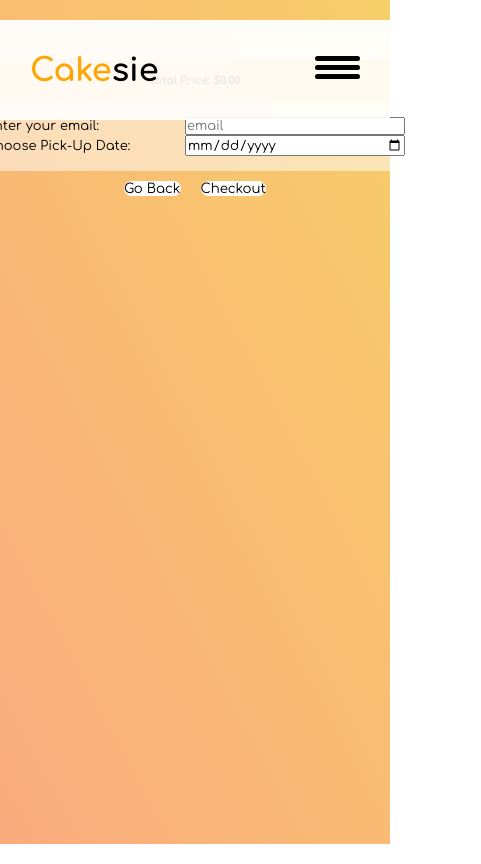
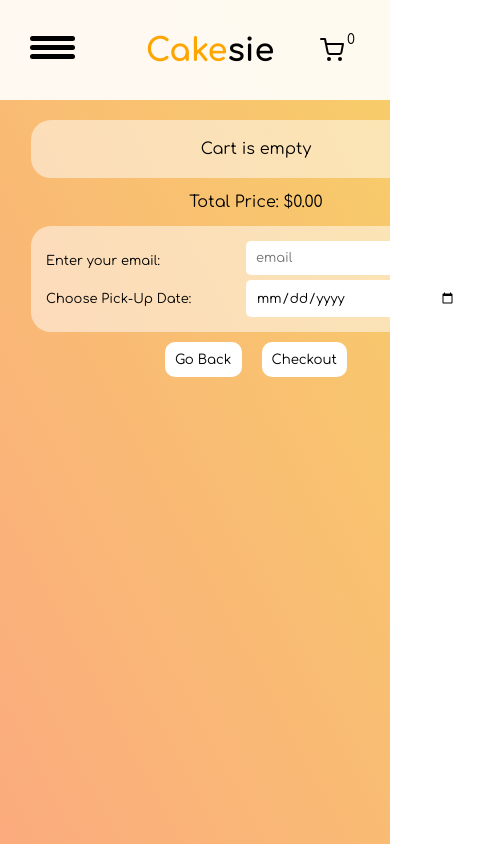
Before and after one commit to aimakov/cake_shop, a React (Create React App) app: page /cart in a window 390 px wide. Shown: the whole page, 481 px wide, since content can reach past the window. Built offline with nearby package versions, Linux system fonts and the light colour scheme.

Commit message:
Solving responsiveness issues

```diff
--- a/src/Components/About/About.css
+++ b/src/Components/About/About.css
@@ -49,6 +49,14 @@
 }
 
 @media all and (max-width: 1023px) {
+    .AboutContainer h3 {
+        font-size: 1.5rem;
+    }
+
+    .AboutContainer p {
+        font-size: 1rem;
+    }
+
     .CakeStores {
         flex-direction: column;
     }
--- a/src/Components/Cart/CartOrders.css
+++ b/src/Components/Cart/CartOrders.css
@@ -1,8 +1,8 @@
 .cartContainer {
-    /* width: 100vw; */
-    /* padding: 100px; */
+    width: 100vw;
+    min-height: 100vh;
+    padding: 100px;
     /* margin-top: 20px; */
-    /* background-color: violet; */
 }
 
 .cartWrapper {
@@ -70,6 +70,10 @@
     height: 100%;
 }
 
+.smallCakeWrapper > .cartElementInfo > p:first-child {
+    margin-bottom: 5px;
+}
+
 .cartPrice {
     position: absolute;
     top: 10px;
@@ -85,12 +89,16 @@
     /* height: 100%; */
 }
 
-.cartElementInfo p {
-    font-size: 11px;
+.customCakeInfo p {
+    font-size: 12px;
+}
+
+.cartElementInfo > p:first-child {
+    font-size: 16px;
     text-align: center;
 }
 
-.cartElementInfo p:nth-child(2n + 1) {
+.cartElementInfo > p:last-child {
     /* color: red; */
     text-align: right;
     padding-right: 5px;
@@ -108,6 +116,7 @@
 
 #totalPrice {
     margin: 15px 0;
+    font-size: 16px;
 }
 
 form {
@@ -132,6 +141,18 @@
     font-weight: 400;
 }
 
+form input {
+    width: 220px;
+    padding: 10px;
+    border: 0;
+    border-radius: 5px;
+    margin-bottom: 5px;
+}
+
+#DeliveryDateInput {
+    margin-bottom: 0;
+}
+
 form input[type="email"] {
     width: 220px !important;
 }
@@ -153,3 +174,12 @@
 .cartWrapper button:last-of-type {
     background-color: #ff9800;
 }
+
+.cartButtons button {
+    padding: 10px;
+    border-radius: 5px;
+}
+
+#emptyCart {
+    text-align: center;
+}
--- a/src/Components/Cart/CartOrders.js
+++ b/src/Components/Cart/CartOrders.js
@@ -29,7 +29,6 @@
     const [totalPrice, setTotalPrice] = useState(0);
 
     useEffect(() => {
-        console.log(cart, Cakes);
         setTotalPrice(
             parseFloat(
                 cart
@@ -72,9 +71,10 @@
     };
 
     return (
-        // <div className="cartContainer">
+        <div className="cartContainer">
             <div className="cartWrapper">
                 <div className="cartElementsList">
+                    {cart.length === 0 ? <p id="emptyCart">Cart is empty</p> : null}
                     {React.Children.toArray(
                         cart.map((el) => {
                             return (
@@ -83,10 +83,10 @@
                                         {el.type === "selected" ? (
                                             <>
                                                 <img src={Cakes[el.cake].image} />
-                                            <div className="cartElementInfo">
-                                                <h6>
+                                                <div className="cartElementInfo selectedInfo">
+                                                    <p>
                                                         {Cakes[el.cake].title} {el.amount > 1 ? `x${el.amount}` : null}
-                                                </h6>
+                                                    </p>
                                                     <p className="cartPrice">
                                                         ${parseFloat(String((Number(Cakes[el.cake].price.slice(-5)) - 5) * el.amount).slice(0, 5)).toFixed(2)}
                                                     </p>
@@ -102,7 +102,7 @@
                                                     small={true}
                                                 />
                                                 <div className="cartElementInfo">
-                                                <h6>Custom Cake {el.amount > 1 ? `x${el.amount}` : null}</h6>
+                                                    <p>Custom Cake {el.amount > 1 ? `x${el.amount}` : null}</p>
                                                     <div className="customCakeInfo">
                                                         <p>Layers: </p> <p>{el.layerType}</p>
                                                         <p>Cream: </p> <p>{el.creamType}</p>
@@ -122,7 +122,7 @@
                         })
                     )}
                 </div>
-            <h6 id="totalPrice">Total Price: ${totalPrice}</h6>
+                <p id="totalPrice">Total Price: ${totalPrice}</p>
                 <form>
                     <div className="formEntry">
                         <label htmlFor="">Enter your email:</label>
@@ -133,14 +133,14 @@
                         <input type="date" id="DeliveryDateInput" />
                     </div>
                 </form>
-            <div>
+                <div className="cartButtons">
                     <button className="waves-effect waves-light btn-small lighten-5 black-text" onClick={() => history.goBack()}>
                         Go Back
                     </button>
                     <button className="waves-effect waves-light btn-small orange lighten-1 black-text">Checkout</button>
                 </div>
             </div>
-        // </div>
+        </div>
     );
 };
 
--- a/src/Components/Contact/Contact.css
+++ b/src/Components/Contact/Contact.css
@@ -39,21 +39,21 @@
     margin: 0;
     margin-bottom: 10px;
     height: 40px;
-  width: 100% !important;
-  border: 0 !important;
-  border-radius: 10px !important;
-  box-shadow: 0 4px 8px 0 rgba(0, 0, 0, 0.2) !important;
+    width: 100%;
+    border: 0;
+    border-radius: 10px;
+    box-shadow: 0 4px 8px 0 rgba(0, 0, 0, 0.2);
     /* padding: auto; */
-  background-color: rgba(255, 255, 255, 0.3) !important;
+    background-color: rgba(255, 255, 255, 0.3);
     text-align: start;
-  padding: 0 10px !important;
+    padding: 0 10px;
     resize: none;
     box-sizing: border-box;
 }
 
 .ContactInput:focus {
-  border: 0 !important;
-  box-shadow: 0 8px 12px 0 rgba(0, 0, 0, 0.2) !important;
+    border: 0;
+    box-shadow: 0 8px 12px 0 rgba(0, 0, 0, 0.2);
 }
 
 .ContactInput:focus + label {
@@ -76,7 +76,8 @@
 
 .SecondLine {
     /* padding: 0 30px; */
-  width: clamp(300px, 100%, 390px);
+    /* width: clamp(300px, 100%, 390px); */
+    width: 390px;
     margin: 0 auto;
     flex: 1;
     display: flex;
@@ -88,16 +89,16 @@
 }
 
 .SecondLine textarea {
-  padding: 12px !important;
-  flex: 1 !important;
-  outline: none !important;
+    padding: 12px;
+    flex: 1;
+    outline: none;
     font-family: "Comfortaa", cursive;
     width: 100%;
 }
 
 .SecondLine textarea:focus {
-  border: 0 !important;
-  box-shadow: 0 8px 12px 0 rgba(0, 0, 0, 0.2) !important;
+    border: 0;
+    box-shadow: 0 8px 12px 0 rgba(0, 0, 0, 0.2);
 }
 
 .SubmitButton {
@@ -115,10 +116,17 @@
 }
 
 .SubmitButton:focus {
-  background-color: white !important;
+    background-color: white;
 }
 
-@media all and (max-width: 1024px) {
+@media all and (max-width: 1023px) {
+    .FirstLine,
+    .SecondLine,
+    .ContactForm > button {
+        width: 300px;
+        margin: 0 auto;
+    }
+
     .ContactBody {
         flex-direction: column;
     }
--- a/src/Components/Intro/Intro.css
+++ b/src/Components/Intro/Intro.css
@@ -107,7 +107,7 @@
 @media screen and (max-width: 1023px) {
     .IntroContainer {
         flex-direction: column;
-        justify-content: space-evenly;
+        justify-content: flex-start;
     }
 
     .IntroText {
--- a/src/Components/Navbar/BurgerMenu/BurgerMenu.css
+++ b/src/Components/Navbar/BurgerMenu/BurgerMenu.css
@@ -8,7 +8,7 @@
 #menu-bar {
     width: 45px;
     height: 25px;
-    margin: 40px 30px 35px auto;
+    margin: 40px auto 35px 30px;
     cursor: pointer;
 }
 
@@ -58,7 +58,7 @@
 .menu-bg,
 #menu {
     top: 0;
-    right: 0;
+    left: 0;
     position: absolute;
 }
 
@@ -106,7 +106,7 @@
 .change-bg {
     width: 520px;
     height: 460px;
-    transform: translate(55%, -15%);
+    transform: translate(-55%, -15%);
 }
 
 @media all and (min-width: 1023px) {
--- a/src/Components/Navbar/ContactUs.js
+++ b/src/Components/Navbar/ContactUs.js
@@ -11,7 +11,7 @@
 
     return (
         <div className="NavbarRight">
-            <p>Contact Us</p>
+            {/* <p>Contact Us</p> */}
             <div id="shoppingCart">
                 <FiShoppingCart className="NavLink" onClick={() => history.push("/cart")} />
                 <p id="cartAmount">{cart.length}</p>
--- a/src/Components/Navbar/Navbar.css
+++ b/src/Components/Navbar/Navbar.css
@@ -46,8 +46,8 @@
 .NavbarRight {
     display: flex;
     align-items: center;
-    justify-content: space-between;
-    width: 220px;
+    justify-content: flex-end;
+    width: 100px;
 }
 
 .NavbarRight > p {
@@ -72,6 +72,7 @@
     justify-content: space-between;
 
     position: relative;
+    cursor: pointer;
 }
 
 #cartAmount {
@@ -97,6 +98,13 @@
 
     .NavbarRight {
         justify-content: right;
-        display: none;
+        margin-left: auto;
+    }
+
+    #cakesie {
+        position: absolute;
+        top: 50%;
+        left: 50%;
+        transform: translate(-50%, -50%);
     }
 }
--- a/src/Components/Sides/Sides.css
+++ b/src/Components/Sides/Sides.css
@@ -118,11 +118,15 @@
     z-index: 1;
 }
 
-@media all and (max-width: 1024px) {
+@media all and (max-width: 1023px) {
     .SidesContainer button {
-    /* text-decoration: none; */
-    padding: 10px;
-    font-size: 12px;
+        padding: 5px;
+    }
+
+    .SidesContainer button > p {
+        font-size: 16px;
+        width: 50%;
+        margin: 0 auto;
     }
 
     .LeftBig {
--- a/src/Components/Sides/index.js
+++ b/src/Components/Sides/index.js
@@ -31,10 +31,14 @@
             <div className="SidesOutside" id="sides" style={{ left: left }}>
                 <div className="SidesContainer">
                     <div className={leftClass} onMouseEnter={LeftHover} onMouseLeave={() => (setLeftClass("SidesLeft"), setRightClass("SidesRight"))}>
-                        <button onClick={() => props.setActive("create")}>Create Cake</button>
+                        <button onClick={() => props.setActive("create")}>
+                            <p>Create Cake</p>
+                        </button>
                     </div>
                     <div className={rightClass} onMouseEnter={RightHover} onMouseLeave={() => (setLeftClass("SidesLeft"), setRightClass("SidesRight"))}>
-                        <button onClick={() => props.setActive("select")}>Select Cake</button>
+                        <button onClick={() => props.setActive("select")}>
+                            <p>Select Cake</p>
+                        </button>
                     </div>
                 </div>
             </div>
--- a/src/Components/Staff/Staff.css
+++ b/src/Components/Staff/Staff.css
@@ -28,5 +28,22 @@
     margin-top: 3rem;
 }
 
-@media all and (max-width: 567px) {
+@media all and (max-width: 1023px) {
+    .CardWrapper {
+        flex-direction: column;
+        gap: 20px;
+        align-items: center;
+    }
+
+    .StaffContainer {
+        padding: 0;
+    }
+
+    .StaffContainer h3 {
+        font-size: 1.5rem;
+    }
+
+    .StaffContainer > p {
+        font-size: 1rem;
+    }
 }
--- a/src/Components/Staff/StaffCard.css
+++ b/src/Components/Staff/StaffCard.css
@@ -1,5 +1,5 @@
 .StaffCardContainer {
-    width: clamp(200px, 35%, 500px);
+    width: clamp(250px, 35%, 500px);
 }
 
 .StaffCardContainer > div {
@@ -9,11 +9,12 @@
 }
 .TeamInfo > p {
     width: 100px;
-    font-size: 13px;
+    font-size: 12px;
+    /* color: red; */
 }
 
 .StaffCardContainer > img {
     object-fit: cover;
     width: 100%;
-    border-radius: 50px;
+    border-radius: 25px;
 }
```
Lines whose indentation alone changed are shown as unchanged.
